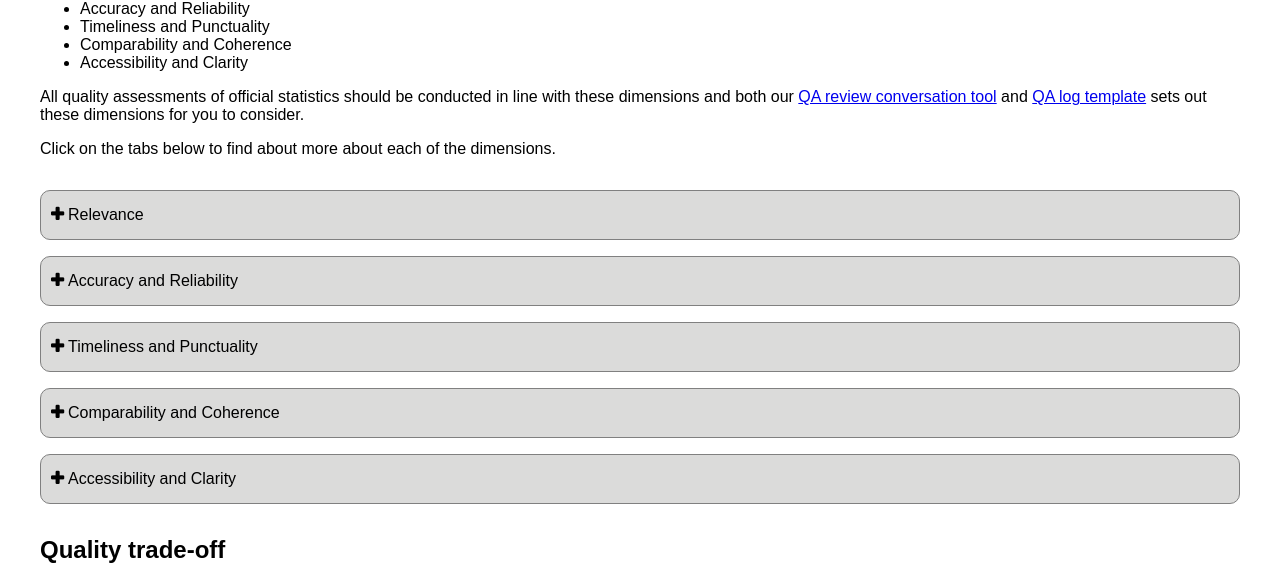
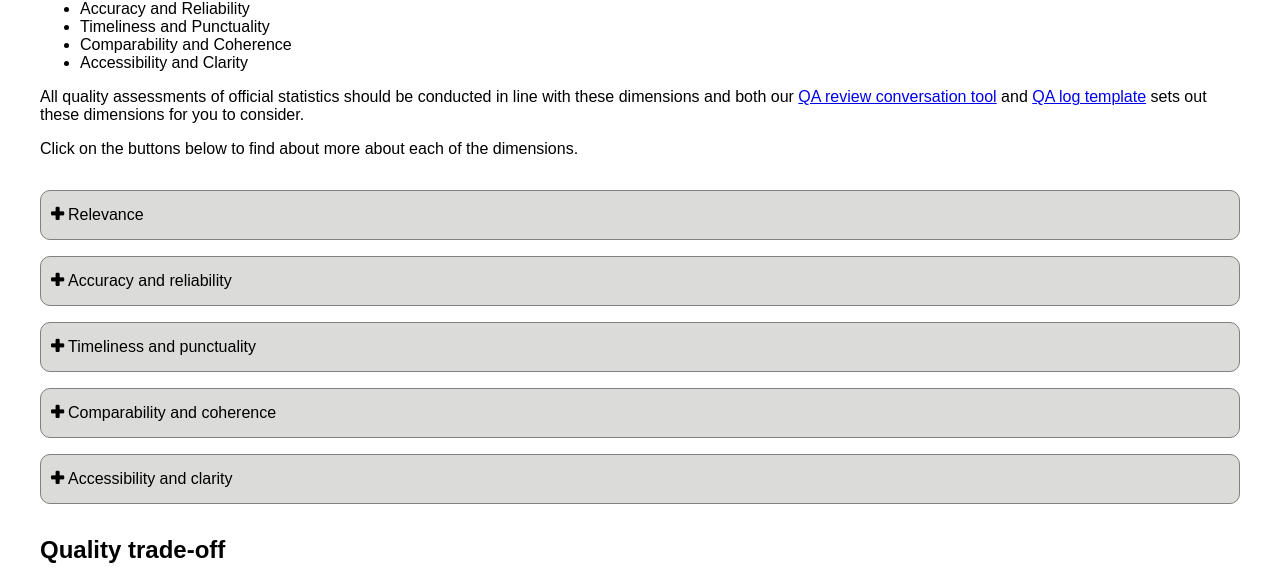
Before and after one commit to BenCuff/github-pages-test, a Jekyll site: the page built from docs/quality-assurance.md, in a window 1280 px wide and 900 px high, scrolled down 521 px. Shown: the part 120-696 px from the top of the window. Built offline with Jekyll 4.4.1, drawn with Linux system fonts in a browser that asks for light colours.

Commit message:
Finished implementing expandable sections include code

```diff
--- a/docs/quality-assurance.md
+++ b/docs/quality-assurance.md
@@ -26,75 +26,47 @@
 
 All quality assessments of official statistics should be conducted in line with these dimensions and both our [QA review conversation tool](https://confluence.collab.test-and-trace.nhs.uk/download/attachments/353007964/QA%20review%20conversation%20tool.xlsx?version=1&modificationDate=1716383304798&api=v2) and [QA log template](https://confluence.collab.test-and-trace.nhs.uk/download/attachments/353007964/QA%20log%20template%20v1.2.xlsx?version=1&modificationDate=1716383298406&api=v2) sets out these dimensions for you to consider.
 
-Click on the tabs below to find about more about each of the dimensions.
+Click on the buttons below to find about more about each of the dimensions.
 
-<div class="expandables-block">
-  <button id="expanded-header-1" aria-controls="expanded-content-1" aria-expanded="false" class="expandable-header">
-    Relevance
-  </button>
 
-  <div id="expanded-content-1" class="expandable-contents" aria-hidden="true">
-    <p>
-    <ul style="list-style-type:disc;">
-  <li> Who are the current and potential users of the output? </li>
-  <li> What are the needs of your users? </li>
-  <li> How well does the output suit user needs? </li>
-  </ul>
-    </p>
-  </div>
-  <button id="expanded-header-2" aria-controls="expanded-content-2" aria-expanded="false" class="expandable-header">
-    Accuracy and Reliability
-  </button>
+{% capture expandable_content_1 %}
+- Who are the current and potential users of the output?
+- What are the needs of your users?
+- How well does the output suit user needs?
+{% endcapture %}
 
-  <div id="expanded-content-2" class="expandable-contents" aria-hidden="true">
-    <p>
-    <ul style="list-style-type:disc;">
-  <li> Has every step of the code been tested? </li>
-  <li> Do charts and tables agree with the text? </li>
-  <li> Are outputs realistic? </li>
-  <li> Have manual steps been double checked? </li>
-  </ul>
-    </p>
-  </div>
-  <button id="expanded-header-3" aria-controls="expanded-content-3" aria-expanded="false" class="expandable-header">
-    Timeliness and Punctuality
-  </button>
+{% capture expandable_content_2 %}
+- Has every step of the code been tested?
+- Do charts and tables agree with the text?
+- Are outputs realistic?
+- Have manual steps been double checked?
+{% endcapture %}
 
-  <div id="expanded-content-3" class="expandable-contents" aria-hidden="true">
-    <p>
-    <ul style="list-style-type:disc;">
-  <li>Is the release of results sufficiently soon after the release of data? </li>
-  <li>Is all data available in a timely manner?</li>
-  </ul>
-    </p>
-  </div>
-  <button id="expanded-header-4" aria-controls="expanded-content-4" aria-expanded="false" class="expandable-header">
-    Comparability and Coherence
-  </button>
+{% capture expandable_content_3 %}
+- Is the release of results sufficiently soon after the release of data?
+- Is all data available in a timely manner?
+{% endcapture %}
 
-  <div id="expanded-content-4" class="expandable-contents" aria-hidden="true">
-    <p>
-    <ul style="list-style-type:disc;">
-  <li>Are the statistics consistent over time and comparable between regions and countries? </li>
-  <li>Is it possible to combine and make joint use of related data from different data sources? </li>
-  <li>Are your results going to be used in combination with other data on the same topic? </li>
-  <li>Do you use <a href = "https://analysisfunction.civilservice.gov.uk/policy-store/?keyword=&area=&doctype=harmonisation-guidance-and-principles&submit=Go" target="_blank">harmonised concepts and definitions</a> wherever they are available? </li>
-  </ul>
-    </p>
-  </div>
-  <button id="expanded-header-5" aria-controls="expanded-content-5" aria-expanded="false" class="expandable-header">
-    Accessibility and Clarity
-  </button>
+{% capture expandable_content_4 %}
+- Are the statistics consistent over time and comparable between regions and countries?
+- Is it possible to combine and make joint use of related data from different data sources?
+- Are your results going to be used in combination with other data on the same topic?
+- Do you use [harmonised concepts and definitions](https://analysisfunction.civilservice.gov.uk/policy-store/?keyword=&area=&doctype=harmonisation-guidance-and-principles&submit=Go) wherever they are available?
+{% endcapture %}
 
-  <div id="expanded-content-5" class="expandable-contents" aria-hidden="true">
-    <p>
-    <ul style="list-style-type:disc;">
-  <li>Are charts, tables, and formatting compliant with accessibility laws? </li>
-  <li>Has quality and methodology information been provided? </li>
-  </ul>
-    </p>
-  </div>
-</div>
+{% capture expandable_content_5 %}
+- Are charts, tables, and formatting compliant with accessibility laws?
+- Has quality and methodology information been provided?
+{% endcapture %}
+
+
+{% include expandable-block-start.html %}
+  {% include expandable-section.html number="1" content=expandable_content_1 title="Relevance" %}
+  {% include expandable-section.html number="2" content=expandable_content_2 title="Accuracy and reliability" %}
+  {% include expandable-section.html number="3" content=expandable_content_3 title="Timeliness and punctuality" %}
+  {% include expandable-section.html number="4" content=expandable_content_4 title="Comparability and coherence" %}
+  {% include expandable-section.html number="5" content=expandable_content_5 title="Accessibility and clarity" %}
+{% include expandable-block-end.html %}
 
 ## Quality trade-off
 <div class="image-text-container">
```
Also changed, not shown: README.md.
